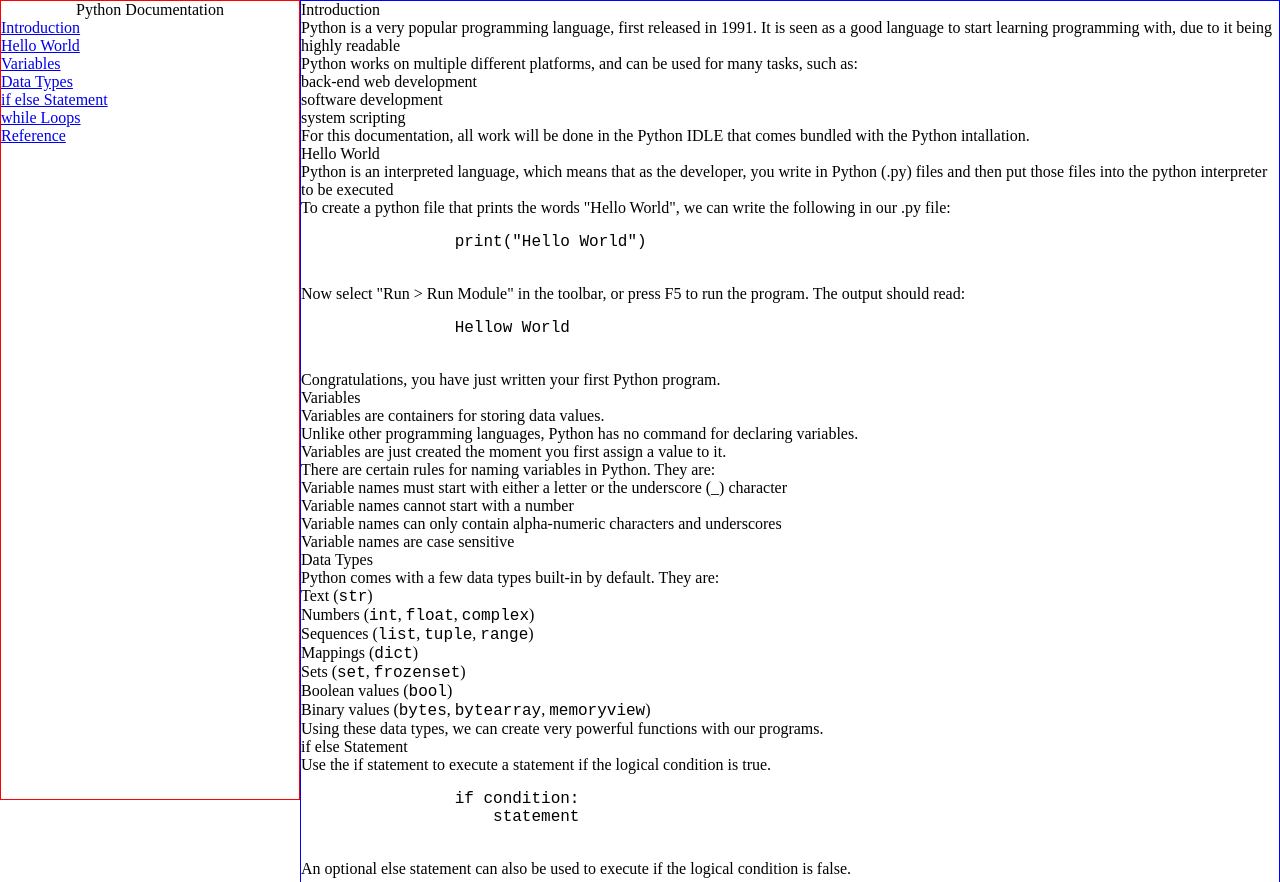
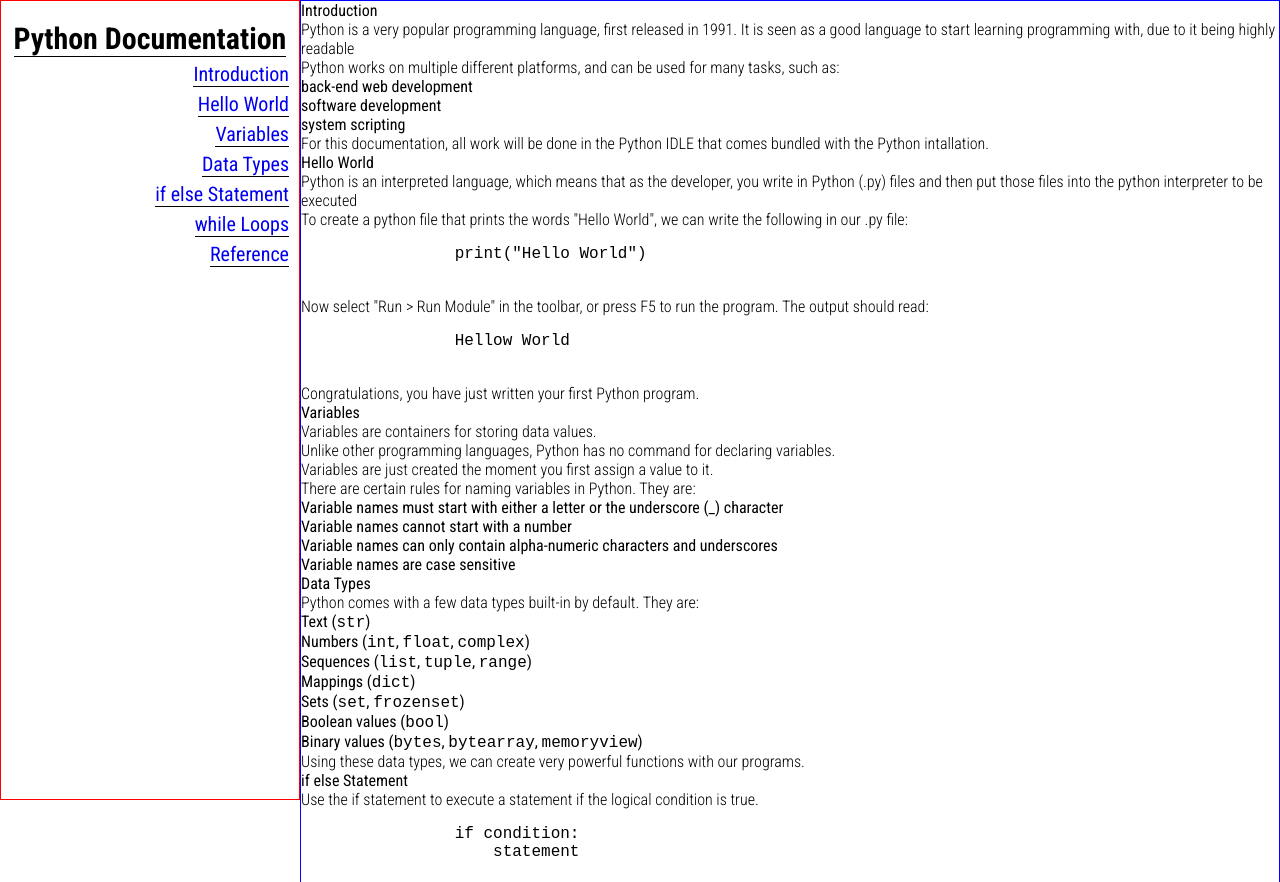
Before and after one commit to naznsan/FCC-Technical-Documentation-Page, a plain HTML site: page index.html in a window 1280 px wide. Shown: the top 882 px of the page. Drawn offline with Linux system fonts and the light colour scheme.

Commit message:
Added font, changed layout around

```diff
--- a/index.html
+++ b/index.html
@@ -5,6 +5,7 @@
     <meta name="viewport" content="width=device-width, initial-scale=1.0">
     <title>FCC: Technical Documentation Page</title>
     <link rel="stylesheet" href="style.css">
+    <link href="https://fonts.googleapis.com/css2?family=Roboto+Condensed:wght@300;400;700&display=swap" rel="stylesheet">
 </head>
 <body>
     <head>
--- a/style.css
+++ b/style.css
@@ -20,6 +20,9 @@ ol, ul {
 }
 
 /* Actual CSS from here */
+body {
+    font-family: 'Roboto Condensed', sans-serif;
+}
 
 nav {
     border: red solid 1px;
@@ -30,13 +33,34 @@ nav {
     position: fixed;
     display: flex;
     flex-direction: column;
+    align-items: flex-end;
 }
 
 #navbar header {
     align-self: center;
+    font-weight: 700;
+    font-size: 30px;
+    margin-top: 20px;
+    border-bottom: black solid 1px;
+}
+
+#navbar a {
+    border-bottom: black solid 1px;
+    text-decoration: none;
+    margin-right: 10px;
+    margin-top: 5px;
+    font-size: 20px;
 }
 
 main {
     border: blue solid 1px;
     margin-left: 300px;
 }
+
+main header {
+    font-weight: 400;
+}
+
+main p {
+    font-weight: 300;
+}
```
